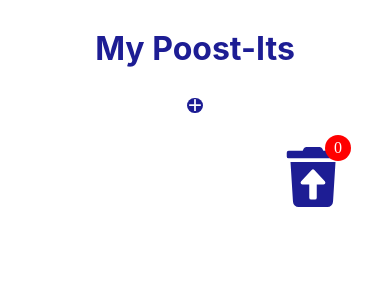
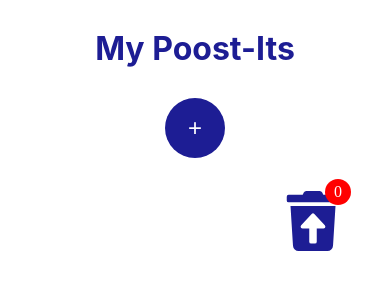
Before and after one commit to dgiacco/Post-It-App, a React (Create React App) app: page / in a window 390 px wide. Shown: the top 300 px of the page. Built offline with nearby package versions, Linux system fonts and the light colour scheme.

Commit message:
fully responsive app

```diff
--- a/src/index.css
+++ b/src/index.css
@@ -14,14 +14,16 @@
   justify-items: center;
   align-items: center;
   grid-gap: 1rem;
-  grid-template-columns: repeat(auto-fit, minmax(200px, 1fr));
+  grid-template-columns: repeat(auto-fit, minmax(250px, 1fr));
 }
 
 .postit {
   background-color: #fff783;
   padding: 1rem;
-  height: 10vw;
+  height: 20vh;
+  min-height: 170px;
   width: 15vw;
+  min-width: 200px;
   display: flex;
   flex-direction: column;
   border-radius: 10px;
@@ -31,7 +33,9 @@
   background-color: rgb(222, 252, 177);
   padding: 1rem;
   height: 10vw;
+  min-height: 170px;
   width: 15vw;
+  min-width: 200px;
   display: flex;
   flex-direction: column;
   border-radius: 10px;
@@ -53,8 +57,8 @@
   display: flex;
   justify-content: center;
   align-items: center;
-  height: 4vw;
-  width: 4vw;
+  height: 60px;
+  width: 60px;
   border-radius: 50%;
   border: none;
   background-color: rgb(29, 29, 148);
@@ -68,7 +72,7 @@
 }
 
 .postit.new {
-  padding-top: 2vw;
+  padding-top: 2vh;
 }
 
 textarea {
@@ -99,7 +103,7 @@
 .newPostIt-footer {
   display: flex;
   justify-content: space-between;
-  margin-top: 2vw;
+  margin-top: 40%;
 }
 
 .newPostItButtons {
@@ -107,7 +111,7 @@
   border-radius: 10px;
   background-color: rgb(29, 29, 148);
   color: white;
-  padding: 0.2vw 1vw 0.2vw 1vw;
+  padding: 0.5vh 1vw 0.5vh 1vw;
 }
 
 .newPostItButtons:hover {
```
